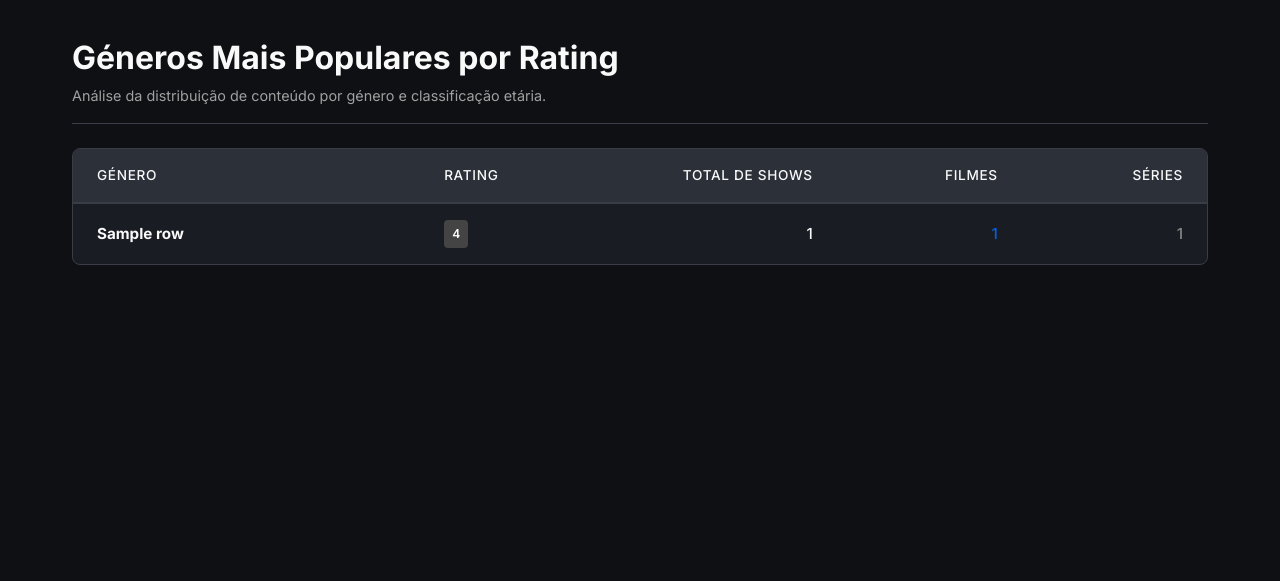
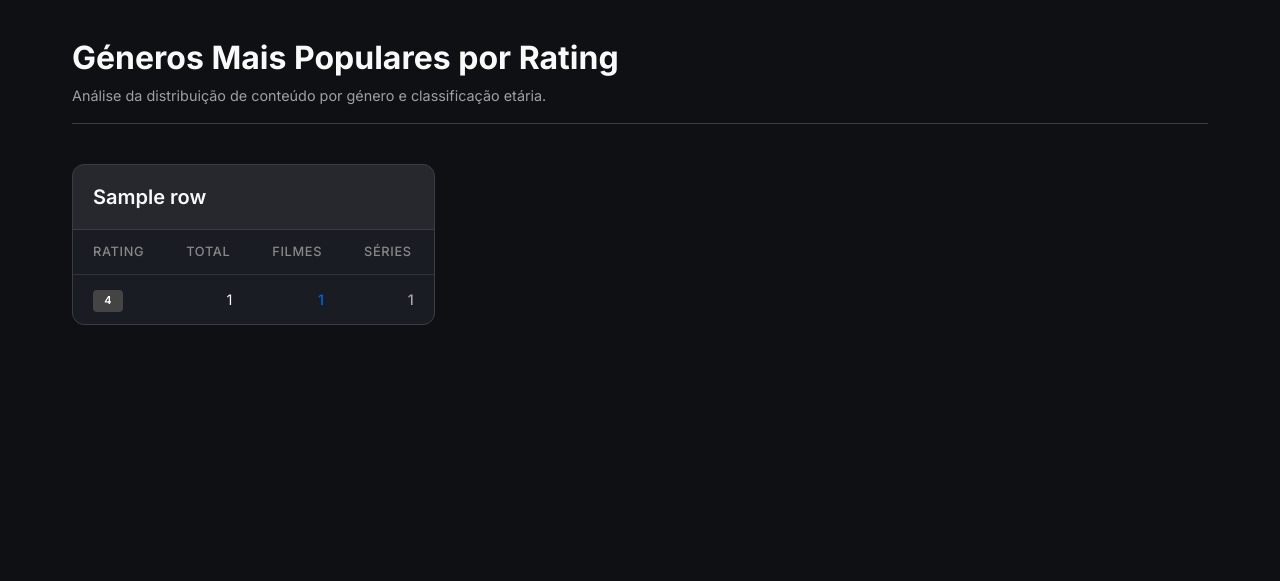
Before and after one commit to xaviert15/DisneyPlusDB, a Flask app: template app/templates/genres_by_rating.html in a window 1280 px wide. Shown: the part 71-652 px from the top of the page. Run offline with Flask 3, Linux system fonts and the light colour scheme; the template is opened without the code that fills it: most values are stand-ins (such as "Sample title", 1, 10 or a date in 2020).

Commit message:
layout querie 9 ajustado

```diff
--- a/app/templates/genres_by_rating.html
+++ b/app/templates/genres_by_rating.html
@@ -6,144 +6,205 @@
   <p>Análise da distribuição de conteúdo por género e classificação etária.</p>
 </div>
 
-<div class="table-container">
-  <table class="styled-table">
+<div class="genres-grid">
+  {% set tracker = namespace(current_genre_id=None, current_genre_name=None, genre_ratings=[]) %}
+
+  {% for row in genres_rating %}
+    {% if tracker.current_genre_id != row['genre_id'] %}
+      {# Render previous genre card if it exists #}
+      {% if tracker.current_genre_id is not none %}
+        <div class="genre-card">
+          <div class="card-header">
+            <h2><a href="/genre/{{ tracker.current_genre_id }}/">{{ tracker.current_genre_name }}</a></h2>
+          </div>
+          <div class="card-body">
+            <table class="mini-table">
               <thead>
                 <tr>
-        <th class="col-genre">Género</th>
-        <th class="col-rating">Rating</th>
-        <th class="col-num">Total de Shows</th>
-        <th class="col-num">Filmes</th>
-        <th class="col-num">Séries</th>
+                  <th>Rating</th>
+                  <th class="text-right">Total</th>
+                  <th class="text-right">Filmes</th>
+                  <th class="text-right">Séries</th>
                 </tr>
               </thead>
               <tbody>
-      {% set current_genre = "" %}
-      {% for row in genres_rating %}
-        {% if row['genre_name'] != current_genre %}
-          {% if current_genre != "" %}<tr class="genre-separator"></tr>{% endif %}
-          {% set current_genre = row['genre_name'] %}
-        {% endif %}
+                {% for rating in tracker.genre_ratings %}
                 <tr>
-          <td class="col-genre">
-            <a href="/genre/{{ row['genre_id'] }}/">{{ row['genre_name'] }}</a>
-          </td>
-          <td class="col-rating">
-            {% if row['rating_code'] %}
-              <span class="rating-badge">{{ row['rating_code'] }}</span>
+                  <td>
+                    {% if rating['code'] %}
+                      <span class="rating-badge">{{ rating['code'] }}</span>
                     {% else %}
                       <span class="rating-badge unknown">N/A</span>
                     {% endif %}
                   </td>
-          <td class="col-num">{{ row['total_shows'] }}</td>
-          <td class="col-num movie-text">{{ row['total_movies'] }}</td>
-          <td class="col-num tv-text">{{ row['total_tvshows'] }}</td>
+                  <td class="text-right">{{ rating['total'] }}</td>
+                  <td class="text-right movie-text">{{ rating['movies'] }}</td>
+                  <td class="text-right tv-text">{{ rating['tv'] }}</td>
                 </tr>
                 {% endfor %}
               </tbody>
             </table>
           </div>
+        </div>
+      {% endif %}
+
+      {# Start new genre #}
+      {% set tracker.current_genre_id = row['genre_id'] %}
+      {% set tracker.current_genre_name = row['genre_name'] %}
+      {% set tracker.genre_ratings = [] %}
+    {% endif %}
+
+    {# Add current row to genre_ratings #}
+    {% set _ = tracker.genre_ratings.append({
+      'code': row['rating_code'],
+      'total': row['total_shows'],
+      'movies': row['total_movies'],
+      'tv': row['total_tvshows']
+    }) %}
+
+    {# Render the last genre card #}
+    {% if loop.last %}
+      <div class="genre-card">
+        <div class="card-header">
+          <h2><a href="/genre/{{ tracker.current_genre_id }}/">{{ tracker.current_genre_name }}</a></h2>
+        </div>
+        <div class="card-body">
+          <table class="mini-table">
+            <thead>
+              <tr>
+                <th>Rating</th>
+                <th class="text-right">Total</th>
+                <th class="text-right">Filmes</th>
+                <th class="text-right">Séries</th>
+              </tr>
+            </thead>
+            <tbody>
+              {% for rating in tracker.genre_ratings %}
+              <tr>
+                <td>
+                  {% if rating['code'] %}
+                    <span class="rating-badge">{{ rating['code'] }}</span>
+                  {% else %}
+                    <span class="rating-badge unknown">N/A</span>
+                  {% endif %}
+                </td>
+                <td class="text-right">{{ rating['total'] }}</td>
+                <td class="text-right movie-text">{{ rating['movies'] }}</td>
+                <td class="text-right tv-text">{{ rating['tv'] }}</td>
+              </tr>
+              {% endfor %}
+            </tbody>
+          </table>
+        </div>
+      </div>
+    {% endif %}
+  {% endfor %}
+</div>
 
 <style>
-  .table-container {
-    overflow-x: auto;
-    border-radius: 8px;
-    border: 1px solid var(--border-color);
-    background-color: var(--bg-secondary);
+  .genres-grid {
+    display: grid;
+    grid-template-columns: repeat(auto-fill, minmax(350px, 1fr));
+    gap: 1.5rem;
+    padding: 1rem 0;
   }
 
-  .styled-table {
+  .genre-card {
+    background-color: var(--bg-secondary);
+    border: 1px solid var(--border-color);
+    border-radius: 12px;
+    overflow: hidden;
+    display: flex;
+    flex-direction: column;
+    transition: transform 0.2s ease, box-shadow 0.2s ease;
+  }
+
+  .genre-card:hover {
+    transform: translateY(-4px);
+    box-shadow: 0 8px 24px rgba(0, 0, 0, 0.2);
+    border-color: #61dafb;
+  }
+
+  .card-header {
+    background-color: rgba(255, 255, 255, 0.05);
+    padding: 1rem 1.25rem;
+    border-bottom: 1px solid var(--border-color);
+  }
+
+  .card-header h2 {
+    margin: 0;
+    font-size: 1.25rem;
+    font-weight: 600;
+  }
+
+  .card-header h2 a {
+    color: var(--text-primary);
+    text-decoration: none;
+    transition: color 0.2s;
+  }
+
+  .card-header h2 a:hover {
+    color: #61dafb;
+  }
+
+  .card-body {
+    padding: 0;
+  }
+
+  .mini-table {
     width: 100%;
     border-collapse: collapse;
-    font-size: 0.95rem;
-    text-align: left;
+    font-size: 0.9rem;
   }
 
-  .styled-table th,
-  .styled-table td {
-    padding: 1rem 1.5rem;
+  .mini-table th,
+  .mini-table td {
+    padding: 0.75rem 1.25rem;
+    border-bottom: 1px solid rgba(255, 255, 255, 0.05);
   }
 
-  .styled-table thead tr {
-    background-color: #2c3039;
-    color: var(--text-primary);
+  .mini-table th {
+    text-align: left;
+    color: #888;
+    font-weight: 500;
+    font-size: 0.8rem;
     text-transform: uppercase;
-    font-size: 0.85rem;
     letter-spacing: 0.05em;
-    border-bottom: 2px solid var(--border-color);
   }
 
-  .styled-table tbody tr {
-    border-bottom: 1px solid var(--border-color);
-    transition: background-color 0.2s ease;
-  }
-
-  .styled-table tbody tr:last-of-type {
+  .mini-table tr:last-child td {
     border-bottom: none;
   }
 
-  .styled-table tbody tr:hover {
-    background-color: rgba(255, 255, 255, 0.03);
-  }
-
-  .col-genre {
-    font-weight: 500;
-    color: var(--text-primary);
-    width: 30%;
-  }
-
-  .col-rating {
-    font-weight: 500;
-    color: var(--text-primary);
-    width: 20%;
-  }
-
-  .col-num {
+  .text-right {
     text-align: right;
-    font-weight: 500;
-    color: var(--text-primary);
-    width: 16%;
-  }
-
-  .col-genre a, .col-rating a {
-    color: inherit;
-    text-decoration: none;
-    font-weight: bold;
-    transition: color 0.2s;
-  }
-
-  .col-genre a:hover, .col-rating a:hover {
-    color: #61dafb;
-    text-decoration: underline;
-    cursor: pointer;
   }
 
   .rating-badge {
     display: inline-block;
-    padding: 4px 8px;
+    padding: 2px 6px;
     background-color: #444;
     color: #fff;
     border-radius: 4px;
-    font-size: 12px;
+    font-size: 11px;
     font-weight: 600;
+    min-width: 30px;
+    text-align: center;
   }
 
   .rating-badge.unknown {
     background-color: #333;
-    color: #999;
-  }
-
-  .genre-separator {
-    height: 8px;
-    background-color: transparent;
+    color: #777;
   }
 
   .movie-text {
     color: #0063e5;
+    font-weight: 500;
   }
 
   .tv-text {
-    color: #888;
+    color: #a8a8a8;
+    font-weight: 500;
   }
 </style>
 {% endblock %}
```
Also changed, not shown: DisneyDB.db (deleted). Lines whose indentation alone changed are shown as unchanged.
